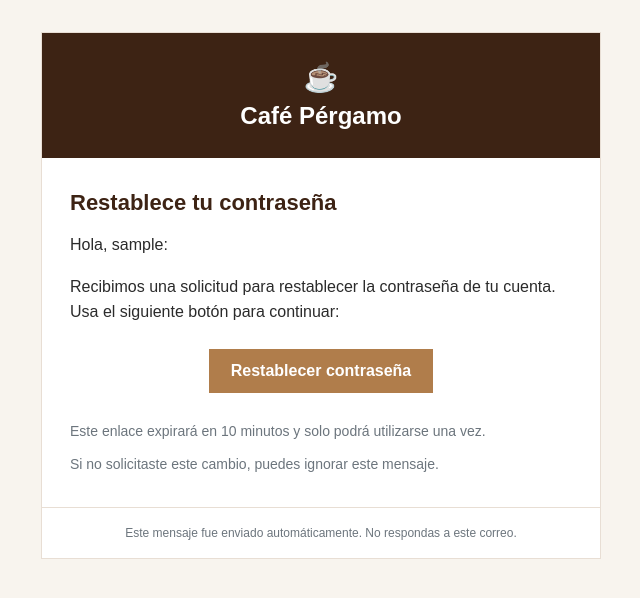
After one commit to JFernandoMC-1151598/Cafe-Pergamo, a Django app: template templates/emails/recuperar_contrasena.html in a window 1280 px wide. The commit adds this page. Shown: the top 598 px of the page, without its empty margins (319-959 px from the left). Run offline with Django 5.2, Linux system fonts and the light colour scheme; the template is opened without the code that fills it: most values are stand-ins (such as "Sample title", 1, 10 or a date in 2020).

Commit message:
HU03-ST3: Configuracion parcial de la integración con el servicio de correo electrónico y diseño de la plantilla HTML

```diff
--- /dev/null
+++ b/templates/emails/recuperar_contrasena.html
@@ -0,0 +1,41 @@
+<!DOCTYPE html>
+<html lang="es">
+<head>
+    <meta charset="UTF-8">
+    <meta name="viewport" content="width=device-width, initial-scale=1.0">
+    <title>Recuperaci&oacute;n de contrase&ntilde;a</title>
+</head>
+<body style="margin: 0; padding: 0; background-color: #f8f4ee; color: #2b2b2b; font-family: Arial, sans-serif;">
+    <table role="presentation" width="100%" cellspacing="0" cellpadding="0" style="background-color: #f8f4ee; padding: 32px 16px;">
+        <tr>
+            <td align="center">
+                <table role="presentation" width="100%" cellspacing="0" cellpadding="0" style="max-width: 560px; background-color: #ffffff; border: 1px solid #e8ded4;">
+                    <tr>
+                        <td style="background-color: #3d2314; padding: 28px 24px; text-align: center; color: #ffffff;">
+                            <div style="font-size: 28px; color: #f1caa3;">&#9749;</div>
+                            <h1 style="margin: 8px 0 0; font-size: 24px;">Caf&eacute; P&eacute;rgamo</h1>
+                        </td>
+                    </tr>
+                    <tr>
+                        <td style="padding: 32px 28px;">
+                            <h2 style="margin: 0 0 16px; color: #3d2314; font-size: 22px;">Restablece tu contrase&ntilde;a</h2>
+                            <p style="margin: 0 0 16px; line-height: 1.6;">Hola{% if user_name %}, {{ user_name }}{% endif %}:</p>
+                            <p style="margin: 0 0 24px; line-height: 1.6;">Recibimos una solicitud para restablecer la contrase&ntilde;a de tu cuenta. Usa el siguiente bot&oacute;n para continuar:</p>
+                            <p style="margin: 0 0 28px; text-align: center;">
+                                <a href="{{ reset_url }}" style="display: inline-block; background-color: #b07d4b; color: #ffffff; font-weight: bold; text-decoration: none; padding: 13px 22px;">Restablecer contrase&ntilde;a</a>
+                            </p>
+                            <p style="margin: 0 0 12px; color: #6c757d; font-size: 14px; line-height: 1.5;">Este enlace expirar&aacute; en {{ expiration_minutes }} minutos y solo podr&aacute; utilizarse una vez.</p>
+                            <p style="margin: 0; color: #6c757d; font-size: 14px; line-height: 1.5;">Si no solicitaste este cambio, puedes ignorar este mensaje.</p>
+                        </td>
+                    </tr>
+                    <tr>
+                        <td style="border-top: 1px solid #e8ded4; padding: 18px 28px; color: #6c757d; font-size: 12px; text-align: center;">
+                            Este mensaje fue enviado autom&aacute;ticamente. No respondas a este correo.
+                        </td>
+                    </tr>
+                </table>
+            </td>
+        </tr>
+    </table>
+</body>
+</html>
--- a/templates/usuarios/recuperar_contrasena.html
+++ b/templates/usuarios/recuperar_contrasena.html
@@ -148,7 +148,7 @@
                     submitButton.disabled = false;
                     submitButton.innerHTML = '<i class="bi bi-envelope-arrow-up me-1"></i> Solicitar recuperaci&oacute;n';
                     generalAlert.className = 'alert alert-success';
-                    generalAlert.textContent = 'El correo tiene un formato v&aacute;lido. La solicitud podr&aacute; enviarse cuando se integre el servicio de recuperaci&oacute;n.';
+                    generalAlert.textContent = 'El correo tiene un formato valido. La solicitud podra enviarse cuando se integre el servicio de recuperacion.';
                 }, 900);
             });
         });
```
Also changed, not shown: cafe_pergamo/settings.py (+24 -5 lines), usuarios/email_service.py (added, +33 -0 lines), 1 other file.
